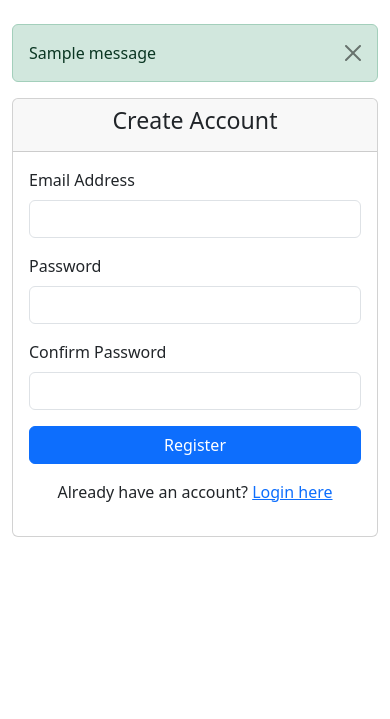
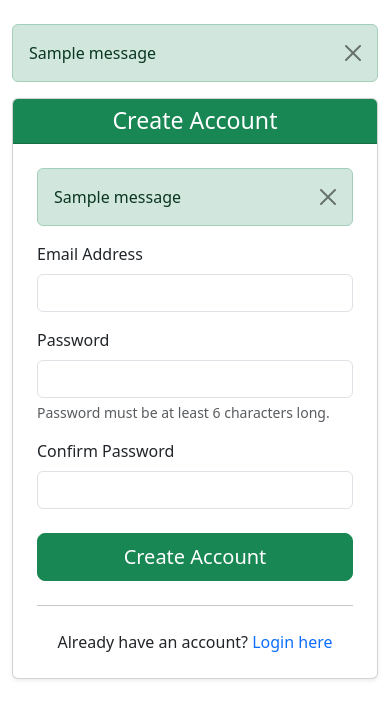
Before and after one commit to lancepounds/tech-access-platform, a Flask app: page /register in a window 390 px wide. Shown: the part 56-775 px from the top of the page. Run offline with Flask 3, Linux system fonts and the light colour scheme; one stand-in notice (Sample message) is shown.

Commit message:
Assistant checkpoint: Updated login and register templates with responsive design
Assistant generated file changes:
- templates/login.html: Create responsive card-style login with Bootstrap validation
- templates/register.html: Create responsive card-style register with Bootstrap validation

---

User prompt:

“Give me fully responsive, card-style templates/login.html and templates/register.html that extend base.html, use Bootstrap validation classes, show flash alerts inline, and POST to /login and /register respectively.”

Replit-Commit-Author: Assistant
Replit-Commit-Session-Id: 33d63d59-c3bf-4f5b-aa73-447649e4c514

```diff
--- a/templates/register.html
+++ b/templates/register.html
@@ -5,34 +5,101 @@
 
 {% block content %}
 <div class="row justify-content-center">
-  <div class="col-md-6">
-    <div class="card">
-      <div class="card-header">
-        <h3 class="text-center">Create Account</h3>
+  <div class="col-12 col-sm-10 col-md-8 col-lg-6 col-xl-5">
+    <div class="card shadow-sm">
+      <div class="card-header bg-success text-white">
+        <h3 class="text-center mb-0">Create Account</h3>
       </div>
-      <div class="card-body">
-        <form method="post" action="{{ url_for('show_register') }}">
+      <div class="card-body p-4">
+        <!-- Flash messages inline -->
+        {% with messages = get_flashed_messages(with_categories=true) %}
+          {% if messages %}
+            {% for category, message in messages %}
+              <div class="alert alert-{{ 'danger' if category == 'error' else category }} alert-dismissible fade show" role="alert">
+                {{ message }}
+                <button type="button" class="btn-close" data-bs-dismiss="alert" aria-label="Close"></button>
+              </div>
+            {% endfor %}
+          {% endif %}
+        {% endwith %}
+
+        <form method="post" action="/register" novalidate class="needs-validation" id="registerForm">
           <div class="mb-3">
             <label for="email" class="form-label">Email Address</label>
             <input type="email" class="form-control" id="email" name="email" required>
+            <div class="invalid-feedback">
+              Please provide a valid email address.
+            </div>
           </div>
+
           <div class="mb-3">
             <label for="password" class="form-label">Password</label>
-            <input type="password" class="form-control" id="password" name="password" required>
+            <input type="password" class="form-control" id="password" name="password" required minlength="6">
+            <div class="invalid-feedback">
+              Password must be at least 6 characters long.
+            </div>
+            <div class="form-text">
+              Password must be at least 6 characters long.
+            </div>
           </div>
-          <div class="mb-3">
+
+          <div class="mb-4">
             <label for="confirmPassword" class="form-label">Confirm Password</label>
             <input type="password" class="form-control" id="confirmPassword" name="confirmPassword" required>
+            <div class="invalid-feedback" id="confirmPasswordFeedback">
+              Please confirm your password.
+            </div>
           </div>
+
           <div class="d-grid">
-            <button type="submit" class="btn btn-primary">Register</button>
+            <button type="submit" class="btn btn-success btn-lg">Create Account</button>
           </div>
         </form>
-        <div class="text-center mt-3">
-          <p>Already have an account? <a href="/login">Login here</a></p>
+
+        <hr class="my-4">
+
+        <div class="text-center">
+          <p class="mb-0">Already have an account? <a href="/login" class="text-decoration-none">Login here</a></p>
         </div>
-        </div>
+      </div>
     </div>
   </div>
 </div>
+
+<script>
+// Bootstrap form validation with password matching
+(function() {
+  'use strict';
+  window.addEventListener('load', function() {
+    var form = document.getElementById('registerForm');
+    var password = document.getElementById('password');
+    var confirmPassword = document.getElementById('confirmPassword');
+    var confirmFeedback = document.getElementById('confirmPasswordFeedback');
+
+    function validatePasswords() {
+      if (password.value !== confirmPassword.value) {
+        confirmPassword.setCustomValidity('Passwords do not match');
+        confirmFeedback.textContent = 'Passwords do not match.';
+        return false;
+      } else {
+        confirmPassword.setCustomValidity('');
+        confirmFeedback.textContent = 'Please confirm your password.';
+        return true;
+      }
+    }
+
+    password.addEventListener('input', validatePasswords);
+    confirmPassword.addEventListener('input', validatePasswords);
+
+    form.addEventListener('submit', function(event) {
+      validatePasswords();
+      if (form.checkValidity() === false) {
+        event.preventDefault();
+        event.stopPropagation();
+      }
+      form.classList.add('was-validated');
+    }, false);
+  }, false);
+})();
+</script>
 {% endblock %}
```
Also changed, not shown: templates/login.html (+52 -10 lines).
